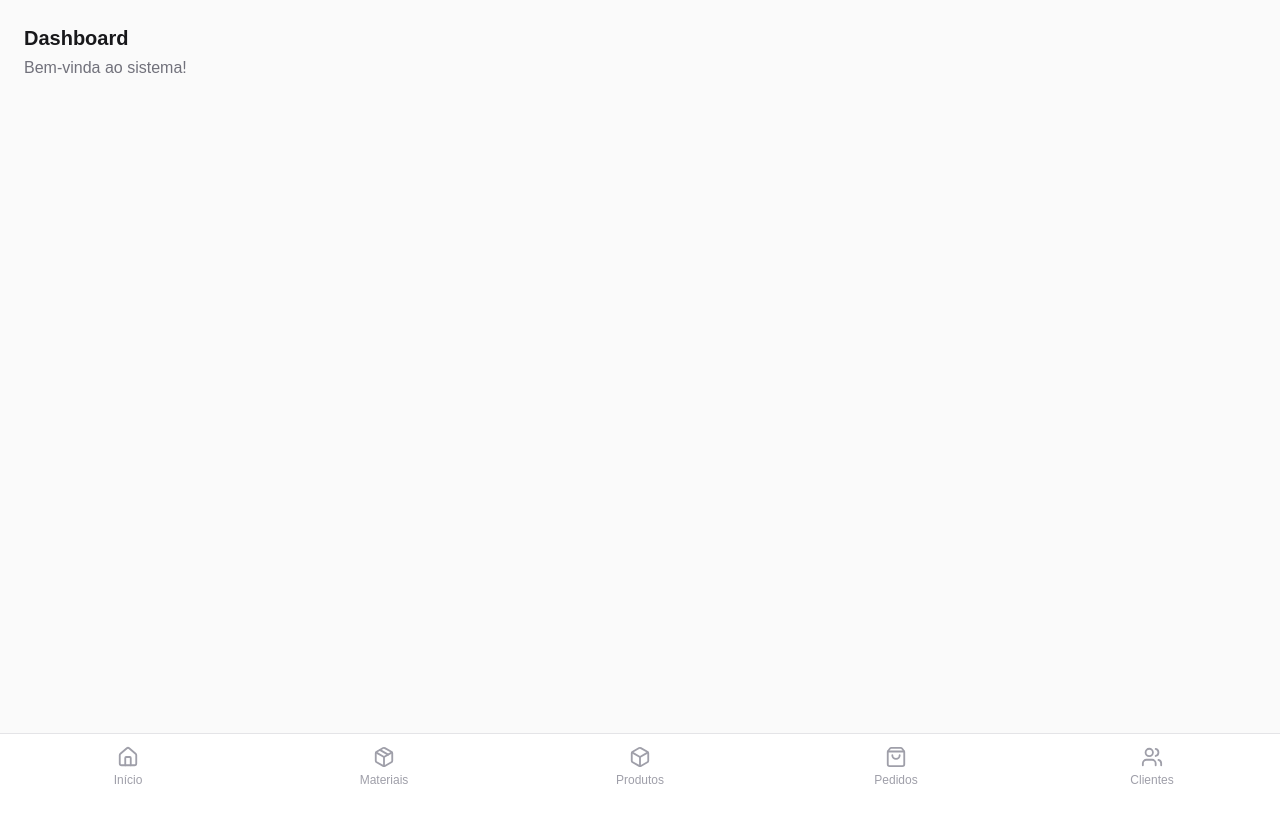
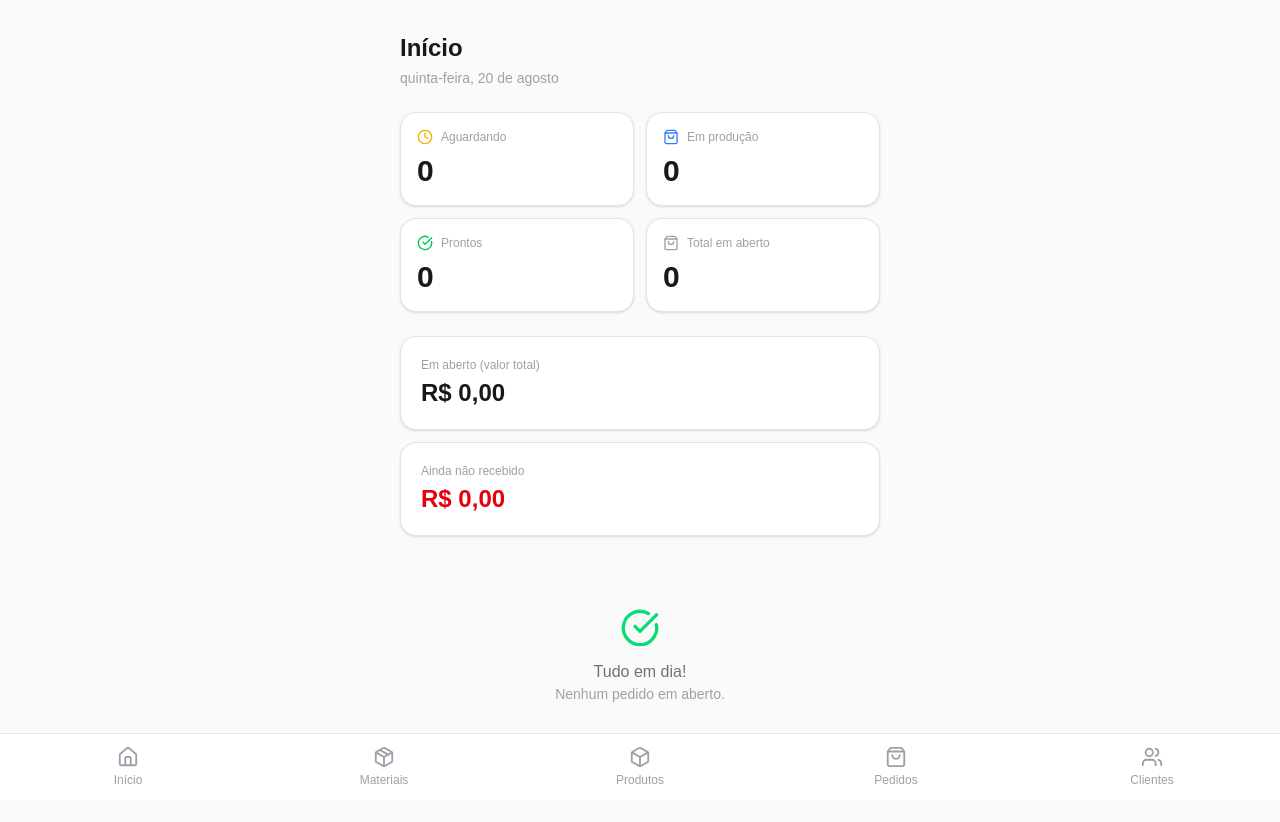
Before and after one commit to alisson1damasceno-hub/dualle-sistema, a Next.js app: page /dashboard in a window 1280 px wide. Shown: the top 822 px of the page. Before the commit the page ends 800 px from the top, so only its background shows below. Built offline with nearby package versions, Linux system fonts and the light colour scheme; no server answers; the database is empty.

Commit message:
feat: dashboard com métricas e detalhe de cliente

```diff
--- a/app/(protected)/dashboard/page.tsx
+++ b/app/(protected)/dashboard/page.tsx
@@ -1,8 +1,187 @@
-export default function DashboardPage() {
+import { prisma } from '@/lib/prisma'
+import Link from 'next/link'
+import { ShoppingBag, Clock, CheckCircle, AlertCircle } from 'lucide-react'
+
+export default async function DashboardPage() {
+  const [pedidos, produtos] = await Promise.all([
+    prisma.pedido.findMany({
+      include: {
+        itens: true,
+        cliente: true,
+      },
+      orderBy: { criadoEm: 'desc' },
+    }),
+    prisma.produto.findMany({
+      where: { ativo: true },
+    }),
+  ])
+
+  // Pedidos por status
+  const emAberto     = pedidos.filter(p => p.status !== 'entregue')
+  const aguardando   = pedidos.filter(p => p.status === 'aguardando')
+  const emProducao   = pedidos.filter(p => p.status === 'producao')
+  const prontos      = pedidos.filter(p => p.status === 'pronto')
+
+  // Financeiro
+  const totalEmAberto = emAberto.reduce((acc, p) =>
+    acc + p.itens.reduce((a, i) => a + Number(i.precoUnitario) * i.quantidade, 0), 0
+  )
+  const naoRecebido = emAberto
+    .filter(p => !p.pago)
+    .reduce((acc, p) =>
+      acc + p.itens.reduce((a, i) => a + Number(i.precoUnitario) * i.quantidade, 0), 0
+    )
+
+  // Pedidos com prazo vencido (prazo < hoje e não entregue)
+  const hoje = new Date()
+  hoje.setHours(0, 0, 0, 0)
+  const atrasados = emAberto.filter(p => p.prazo && new Date(p.prazo) < hoje)
+
+  // Produtos sem preço de venda
+  const semPreco = produtos.filter(p => !p.precoVenda)
+
   return (
-    <div className="p-6">
-      <h1 className="text-xl font-bold text-zinc-900">Dashboard</h1>
-      <p className="text-zinc-500 mt-1">Bem-vinda ao sistema!</p>
+    <div className="max-w-lg mx-auto px-4 py-8">
+      <h1 className="text-2xl font-bold text-zinc-900 mb-1">Início</h1>
+      <p className="text-sm text-zinc-400 mb-6">
+        {new Date().toLocaleDateString('pt-BR', {
+          weekday: 'long', day: 'numeric', month: 'long'
+        })}
+      </p>
+
+      {/* ── Alertas ── */}
+      {(atrasados.length > 0 || semPreco.length > 0) && (
+        <section className="flex flex-col gap-2 mb-6">
+          {atrasados.length > 0 && (
+            <Link href="/pedidos">
+              <div className="flex items-center gap-3 bg-red-50 border border-red-200 rounded-2xl px-4 py-3">
+                <AlertCircle size={18} className="text-red-500 shrink-0" />
+                <p className="text-sm text-red-700 font-medium">
+                  {atrasados.length} {atrasados.length === 1 ? 'pedido atrasado' : 'pedidos atrasados'}
+                </p>
+              </div>
+            </Link>
+          )}
+          {semPreco.length > 0 && (
+            <Link href="/produtos">
+              <div className="flex items-center gap-3 bg-yellow-50 border border-yellow-200 rounded-2xl px-4 py-3">
+                <AlertCircle size={18} className="text-yellow-500 shrink-0" />
+                <p className="text-sm text-yellow-700 font-medium">
+                  {semPreco.length} {semPreco.length === 1 ? 'produto sem preço de venda' : 'produtos sem preço de venda'}
+                </p>
+              </div>
+            </Link>
+          )}
+        </section>
+      )}
+
+      {/* ── Cards de status ── */}
+      <section className="grid grid-cols-2 gap-3 mb-6">
+        <div className="bg-white rounded-2xl border border-zinc-200 shadow-sm p-4">
+          <div className="flex items-center gap-2 mb-2">
+            <Clock size={16} className="text-yellow-500" />
+            <span className="text-xs text-zinc-400">Aguardando</span>
+          </div>
+          <p className="text-3xl font-bold text-zinc-900">{aguardando.length}</p>
+        </div>
+
+        <div className="bg-white rounded-2xl border border-zinc-200 shadow-sm p-4">
+          <div className="flex items-center gap-2 mb-2">
+            <ShoppingBag size={16} className="text-blue-500" />
+            <span className="text-xs text-zinc-400">Em produção</span>
+          </div>
+          <p className="text-3xl font-bold text-zinc-900">{emProducao.length}</p>
+        </div>
+
+        <div className="bg-white rounded-2xl border border-zinc-200 shadow-sm p-4">
+          <div className="flex items-center gap-2 mb-2">
+            <CheckCircle size={16} className="text-green-500" />
+            <span className="text-xs text-zinc-400">Prontos</span>
+          </div>
+          <p className="text-3xl font-bold text-zinc-900">{prontos.length}</p>
+        </div>
+
+        <div className="bg-white rounded-2xl border border-zinc-200 shadow-sm p-4">
+          <div className="flex items-center gap-2 mb-2">
+            <ShoppingBag size={16} className="text-zinc-400" />
+            <span className="text-xs text-zinc-400">Total em aberto</span>
+          </div>
+          <p className="text-3xl font-bold text-zinc-900">{emAberto.length}</p>
+        </div>
+      </section>
+
+      {/* ── Financeiro ── */}
+      <section className="flex flex-col gap-3 mb-6">
+        <div className="bg-white rounded-2xl border border-zinc-200 shadow-sm p-5">
+          <p className="text-xs text-zinc-400 mb-1">Em aberto (valor total)</p>
+          <p className="text-2xl font-bold text-zinc-900">
+            R$ {totalEmAberto.toFixed(2).replace('.', ',')}
+          </p>
+        </div>
+        <div className="bg-white rounded-2xl border border-zinc-200 shadow-sm p-5">
+          <p className="text-xs text-zinc-400 mb-1">Ainda não recebido</p>
+          <p className="text-2xl font-bold text-red-600">
+            R$ {naoRecebido.toFixed(2).replace('.', ',')}
+          </p>
+        </div>
+      </section>
+
+      {/* ── Pedidos recentes ── */}
+      {emAberto.length > 0 && (
+        <section>
+          <div className="flex items-center justify-between mb-3">
+            <h2 className="font-semibold text-zinc-700">Pedidos em aberto</h2>
+            <Link href="/pedidos" className="text-xs text-blue-500">
+              Ver todos
+            </Link>
+          </div>
+          <ul className="flex flex-col gap-2">
+            {emAberto.slice(0, 5).map(p => {
+              const total = p.itens.reduce(
+                (acc, i) => acc + Number(i.precoUnitario) * i.quantidade, 0
+              )
+              const atrasado = p.prazo && new Date(p.prazo) < hoje
+              return (
+                <li key={p.id}>
+                  <Link
+                    href={`/pedidos/${p.id}`}
+                    className="flex items-center justify-between bg-white border border-zinc-200 rounded-2xl px-4 py-3 shadow-sm hover:shadow-md transition-shadow"
+                  >
+                    <div className="flex flex-col gap-0.5">
+                      <span className="text-sm font-medium text-zinc-800">
+                        {p.cliente?.nome ?? 'Sem cliente'}
+                      </span>
+                      <span className="text-xs text-zinc-400">
+                        {p.itens.length} {p.itens.length === 1 ? 'item' : 'itens'}
+                        {total > 0 && ` · R$ ${total.toFixed(2).replace('.', ',')}`}
+                      </span>
+                      {atrasado && (
+                        <span className="text-xs text-red-500 font-medium">
+                          ⚠ prazo vencido
+                        </span>
+                      )}
+                    </div>
+                    <span className={`text-xs px-2 py-1 rounded-full font-medium shrink-0 ${
+                      p.pago ? 'bg-green-100 text-green-800' : 'bg-red-100 text-red-700'
+                    }`}>
+                      {p.pago ? '✓ Pago' : 'Não pago'}
+                    </span>
+                  </Link>
+                </li>
+              )
+            })}
+          </ul>
+        </section>
+      )}
+
+      {emAberto.length === 0 && (
+        <div className="text-center py-12">
+          <CheckCircle size={40} className="text-green-400 mx-auto mb-3" />
+          <p className="text-zinc-500 font-medium">Tudo em dia!</p>
+          <p className="text-sm text-zinc-400">Nenhum pedido em aberto.</p>
+        </div>
+      )}
+
     </div>
   )
 }
```
